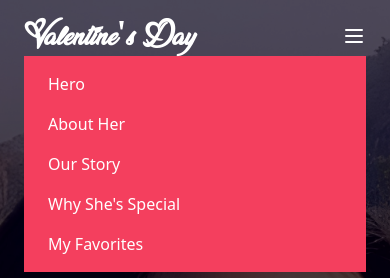
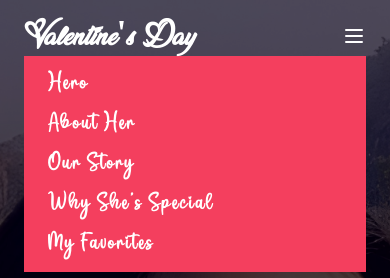
Before and after one commit to penzulo/valentines, a website: page index.html in a window 390 px wide. Both pictures are taken after a click on the button "Toggle mobile menu". Shown: the top 278 px of the page. Drawn offline with nearby package versions, Linux system fonts and the light colour scheme.

Commit message:
Update index.html

```diff
--- a/index.html
+++ b/index.html
@@ -83,7 +83,7 @@
                 <!-- Mobile Menu - Initially hidden, toggles with button -->
                 <div
                     id="mobileMenu"
-                    class="hidden md:hidden bg-rose-500 py-2 px-6"
+                    class="hidden md:hidden bg-rose-500 py-2 px-6 beautiful-font font-bold"
                 >
                     <a
                         href="#hero"
```
